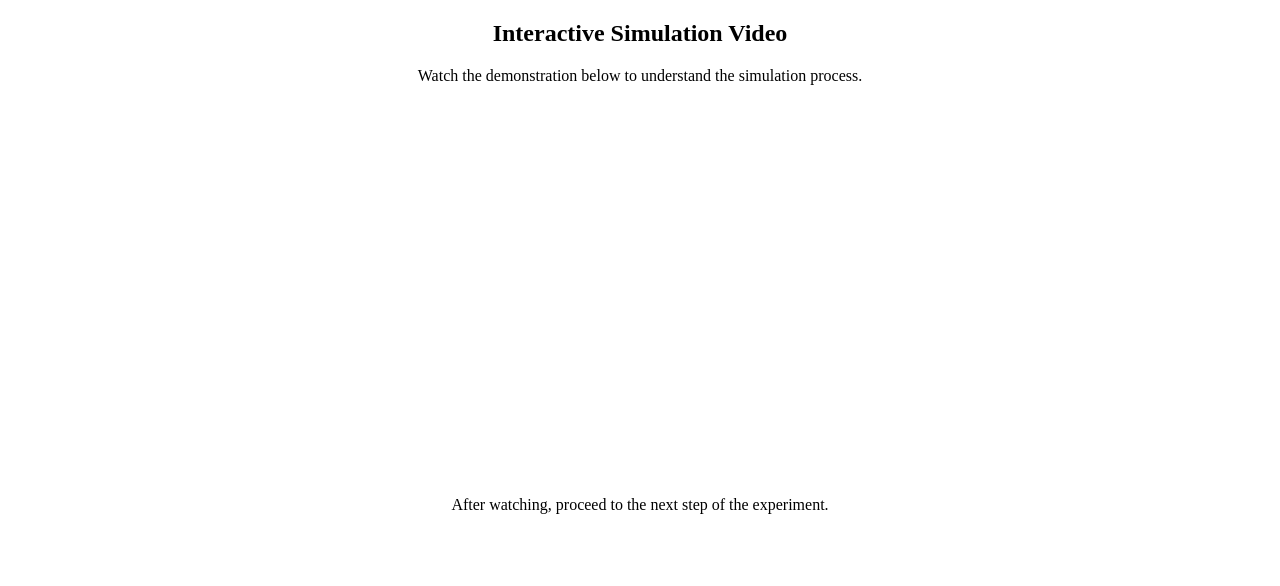
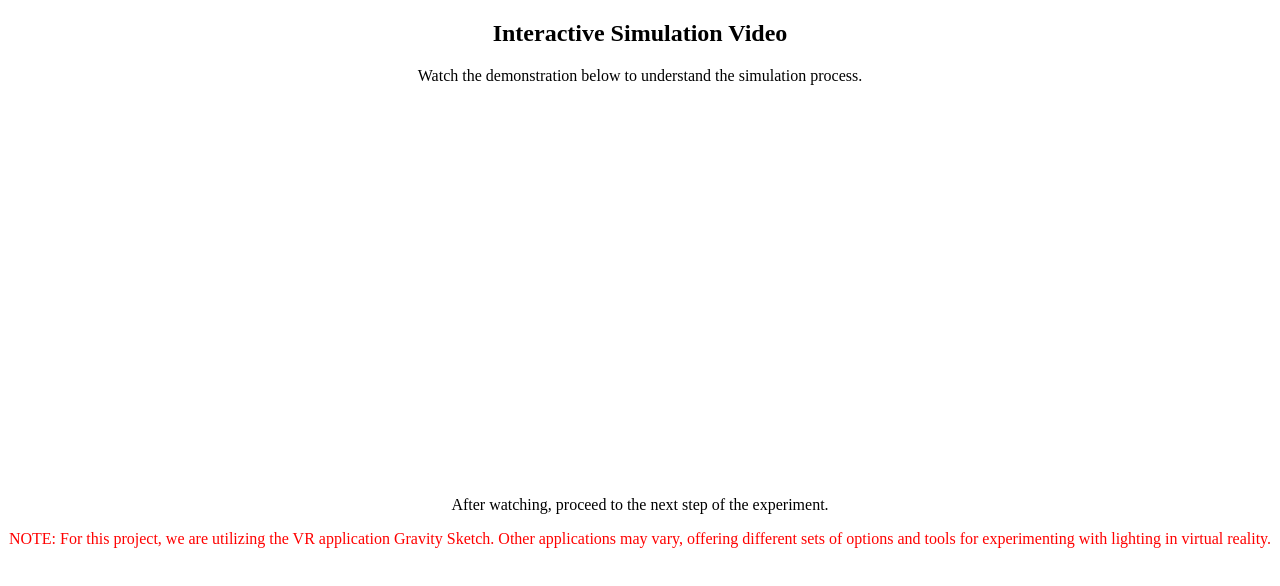
Before and after one commit to virtual-labs/exp-techniques-virtual-reality-iitd, a plain HTML site: page experiment/simulation/index.html in a window 1280 px wide. Drawn offline with Linux system fonts and the light colour scheme.

Commit message:
Update index.html

```diff
--- a/experiment/simulation/index.html
+++ b/experiment/simulation/index.html
@@ -22,7 +22,9 @@
 </div>
 
 <p style="text-align:center;">After watching, proceed to the next step of the experiment.</p>
+<p style="text-align:center; color:red;">NOTE: For this project, we are utilizing the VR application Gravity Sketch. Other applications may vary, offering different sets of options and tools for experimenting with lighting in virtual reality.</p>
 <script type="text/javascript" src="https://videosuite-player-wrapper.vercel.app/assets" async></script>
 
 </body>
+
 </html>
```
